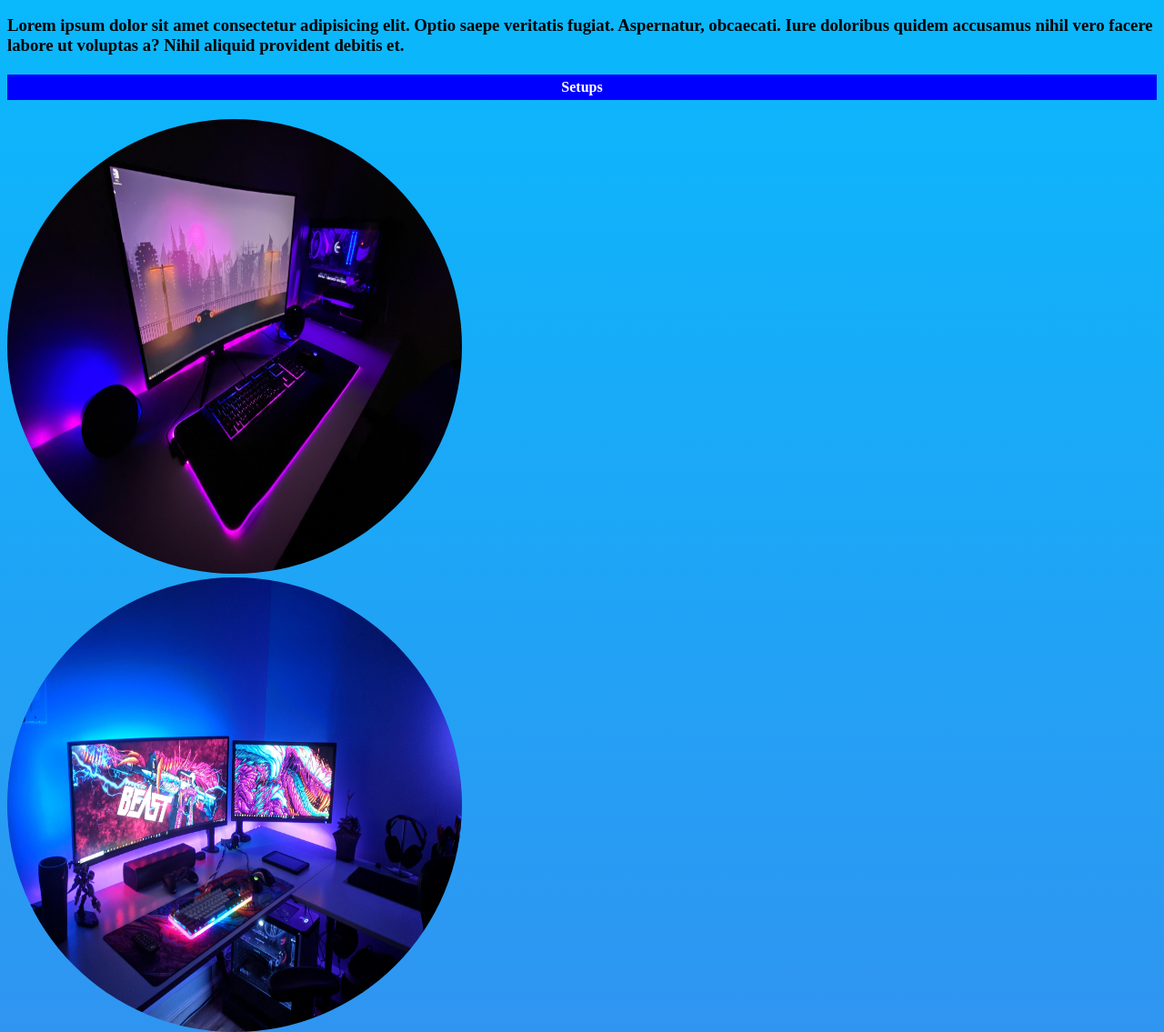
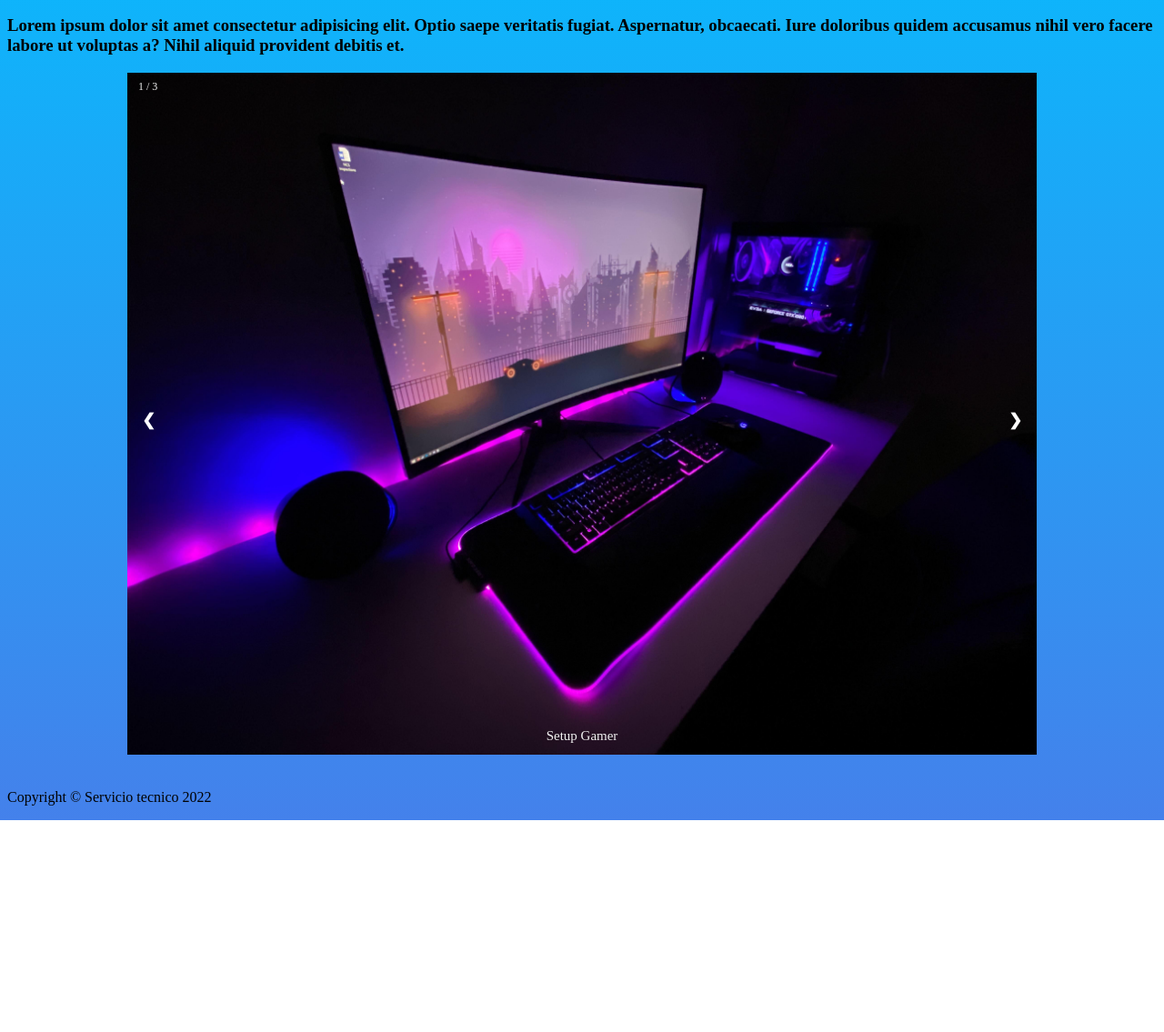
Before and after one commit to Berdrago/Servicio-tecnico-Web, a plain HTML site: page Index.html in a window 1280 px wide. Shown: the part 180-1315 px from the top of the page at 91% size. After the commit the page ends 1082 px from the top, so only its background shows below. Drawn offline with Linux system fonts and the light colour scheme; files whose address does not match are found by name.

Commit message:
update 0.0.2
visual changes

```diff
--- a/Index.html
+++ b/Index.html
@@ -7,7 +7,7 @@
     <title>Index</title>
     <link rel="stylesheet" href="css.css">
 </head>
-<body class="background">
+<body class="backgrounds">
     <nav>
         <div>
             <a>Menu</a>
@@ -28,17 +28,33 @@
     <h2>¿Quienes Somos?</h2>
     <h3>Lorem ipsum dolor sit amet consectetur adipisicing elit. Optio saepe veritatis fugiat. Aspernatur, obcaecati. Iure doloribus quidem accusamus nihil vero facere labore ut voluptas a? Nihil aliquid provident debitis et.</h3>
 
-    <h4 class="titulo" >Setups</h4>
-    <div>
-        <img class="imagenes" src="Imagenes/Setup 1.jpg" width="500px" height="500px" alt="" >
-    </div>
-    <div>
-        <img class="imagenes" src="Imagenes/Setup 2 .jpg" leght="600"  width="500px" height="500px" alt=""  >
-    </div>
-    <div>
-        <img class="imagenes" src="Imagenes/Setup 4 .jpg" leght="500" width="500px" height="500px" alt="">
-    </div>
-    <h1 class="titulo"> Servicios disponibles </h1>
+    <div class="slideshow-container">
+        <div class="mySlides fade">
+            <div class="numbertext">1 / 3</div>
+            <img src="C:\Users\natta\Desktop\Servicio-tecnico-Web\Imagenes\Setup 1.jpg" style="width:100%">
+            <div class="text">Setup Gamer</div>
+          </div>
+
+          <div class="mySlides fade">
+            <div class="numbertext">2 / 3</div>
+            <img src="C:\Users\natta\Desktop\Servicio-tecnico-Web\Imagenes\Setup 2 .jpg" style="width:100%">
+            <div class="text">Caption Two</div>
+          </div>
+
+          <div class="mySlides fade">
+            <div class="numbertext">3 / 3</div>
+            <img src="C:\Users\natta\Desktop\Servicio-tecnico-Web\Imagenes\Setup 3 .jpg" style="width:100%">
+            <div class="text">Caption Three</div>
+          </div>
+          <a class="prev" onclick="plusSlides(-1)">&#10094;</a>
+  <a class="next" onclick="plusSlides(1)">&#10095;</a>
+</div>
+<br>
+<div style="text-align:center">
+    <span class="dot" onclick="currentSlide(1)"></span>
+    <span class="dot" onclick="currentSlide(2)"></span>
+    <span class="dot" onclick="currentSlide(3)"></span>
+  </div>
 
 
     <footer>
--- a/css.css
+++ b/css.css
@@ -26,6 +26,75 @@
     cursor: pointer;
     border-radius: 45%;
 }
-.background{
+.backgrounds{
     background-image: linear-gradient(to top, #4481eb 0%, #04befe 100%);
 }
+* {box-sizing:border-box}
+.slideshow-container {
+    max-width: 1000px;
+    position: relative;
+    margin: auto;
+  }
+  .mySlides {
+    display: none;
+  }
+  .prev, .next {
+    cursor: pointer;
+    position: absolute;
+    top: 50%;
+    width: auto;
+    margin-top: -22px;
+    padding: 16px;
+    color: white;
+    font-weight: bold;
+    font-size: 18px;
+    transition: 0.6s ease;
+    border-radius: 0 3px 3px 0;
+    user-select: none;
+  }
+  .next {
+    right: 0;
+    border-radius: 3px 0 0 3px;
+  }
+  .prev:hover, .next:hover {
+    background-color: rgba(0,0,0,0.8);
+  }
+  .text {
+    color: #f2f2f2;
+    font-size: 15px;
+    padding: 8px 12px;
+    position: absolute;
+    bottom: 8px;
+    width: 100%;
+    text-align: center;
+  }
+  .numbertext {
+    color: #f2f2f2;
+    font-size: 12px;
+    padding: 8px 12px;
+    position: absolute;
+    top: 0;
+  }
+  .numbertext {
+    color: #f2f2f2;
+    font-size: 12px;
+    padding: 8px 12px;
+    position: absolute;
+    top: 0;
+  }
+  .fade {
+    -webkit-animation-name: fade;
+    -webkit-animation-duration: 1.5s;
+    animation-name: fade;
+    animation-duration: 1.5s;
+  }
+
+  @-webkit-keyframes fade {
+    from {opacity: .4}
+    to {opacity: 1}
+  }
+
+  @keyframes fade {
+    from {opacity: .4}
+    to {opacity: 1}
+  }
--- a/javaScript.js
+++ b/javaScript.js
@@ -0,0 +1,24 @@
+var slideIndex = 1;
+showSlides(slideIndex);
+function plusSlides(n) {
+    showSlides(slideIndex += n);
+  }
+  function currentSlide(n) {
+    showSlides(slideIndex = n);
+  }
+
+  function showSlides(n) {
+    var i;
+    var slides = document.getElementsByClassName("mySlides");
+    var dots = document.getElementsByClassName("dot");
+    if (n > slides.length) {slideIndex = 1}
+    if (n < 1) {slideIndex = slides.length}
+    for (i = 0; i < slides.length; i++) {
+        slides[i].style.display = "none";
+    }
+    for (i = 0; i < dots.length; i++) {
+        dots[i].className = dots[i].className.replace(" active", "");
+    }
+    slides[slideIndex-1].style.display = "block";
+    dots[slideIndex-1].className += " active";
+  }
```
